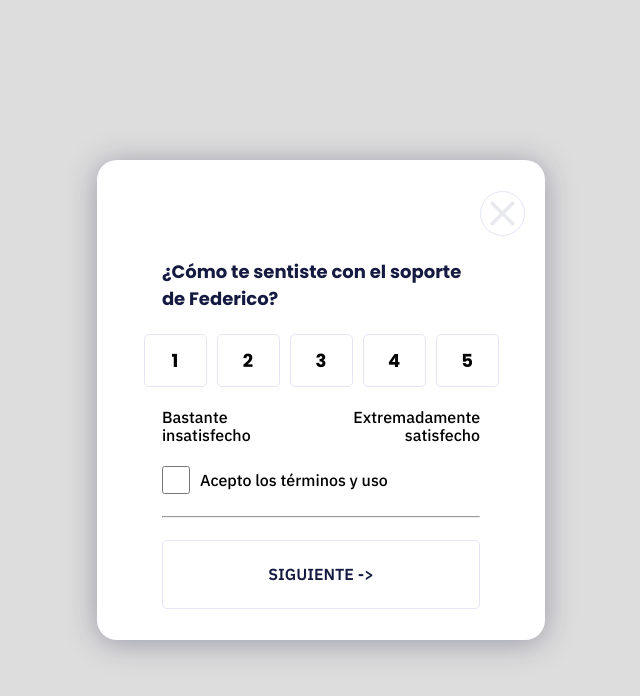
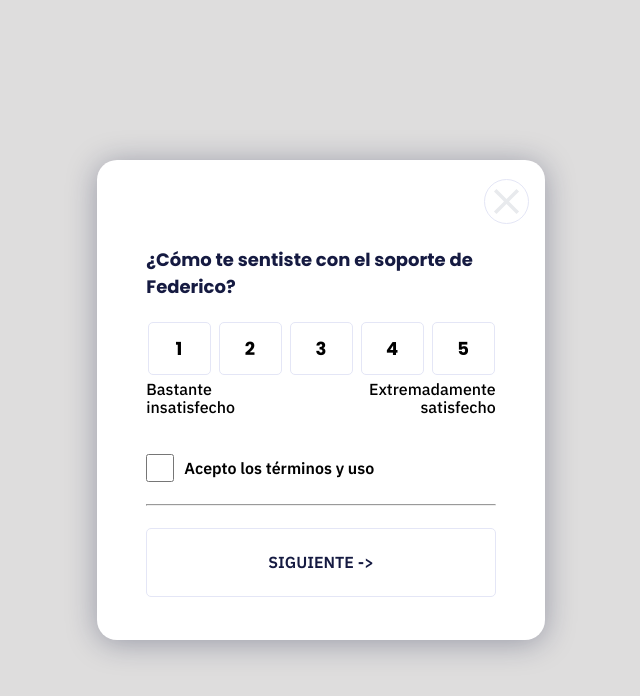
Before and after one commit to ChristianFey22/feedback-popup, a plain HTML site: page index.html in a window 1280 px wide. Shown: the whole page, without its empty margins (319-959 px from the left). Drawn offline with Linux system fonts and the light colour scheme.

Commit message:
Se modificaron estilos

```diff
--- a/style.css
+++ b/style.css
@@ -37,7 +37,6 @@ main {
   flex-direction: column;
   align-items: center;
   justify-content: space-around;
-  padding: 20px;
 }
 
 .card-feedback svg {
@@ -46,6 +45,8 @@ main {
   width: 45px;
   height: 45px;
   align-self: flex-end;
+  margin-right: 1rem;
+  margin-top: 0.5rem;
 }
 
 h3 {
@@ -57,7 +58,7 @@ h3 {
 
 .puntaje {
   display: flex;
-  gap: 10px;
+  gap: 8px;
 }
 
 .puntaje button {
@@ -75,6 +76,8 @@ h3 {
   display: flex;
   justify-content: space-between;
   width: 78%;
+  margin-top: -1rem;
+  margin-bottom: 1rem;
 }
 
 .satifaccion p {
@@ -103,7 +106,7 @@ form input {
 
 form label {
   font-family: "IBM Plex Sans", sans-serif;
-  font-weight: 500;
+  font-weight: 600;
 }
 
 hr {
@@ -122,6 +125,7 @@ hr {
   font-weight: 600;
   font-size: 16px;
   color: #151a41;
+  margin-bottom: 2rem;
 }
 
 button:hover {
```
